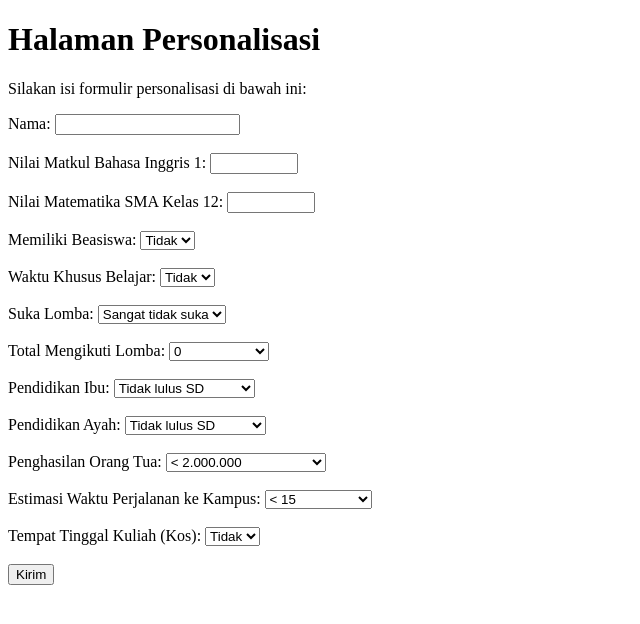
After one commit to akhfarisfz/TA_EssayGrading, a Flask app: page /personalisasi in a window 1280 px wide. The commit adds this page. Shown: the top 624 px of the page, without its empty margins (0-640 px from the left). Run offline with Flask 2, Linux system fonts and the light colour scheme.

Commit message:
Update personalisasi

```diff
--- a/app.py
+++ b/app.py
@@ -7,9 +7,13 @@ from transformers import AutoTokenizer, AutoModel
 from nlp_id.lemmatizer import Lemmatizer
 from flask import Flask, request, render_template, send_file
 import pandas as pd
+import matplotlib.pyplot as plt
+import seaborn as sns
+from sklearn.preprocessing import MinMaxScaler
+import pickle
 
 # Inisialisasi Flask
-app = Flask(__name__)
+app = Flask(__name__, static_folder="static")
 
 # Fungsi untuk melakukan preprocessing pada teks
 def preprocess_text(text):
@@ -134,6 +138,160 @@ def download_template():
     # Kembalikan file CSV sebagai tautan unduhan
     return send_file(csv_filename, as_attachment=True)
 
+
+
+
+# Fungsi untuk mengubah data masukan
+def transform_data(form_data):
+    def tr_nilai_matkul_bahasa_inggris_1(x):
+        if x >= 80:
+            return 7
+        elif x >= 75:
+            return 6
+        elif 70 > x >= 65:
+            return 5
+        elif 75 > x >= 70:
+            return 4
+        elif x >= 60:
+            return 3
+        elif x >= 55:
+            return 2
+        elif x >= 45:
+            return 1
+        else:
+            return 0
+
+    def tr_nilai_matematika_sma_kelas_12(x):
+        return float(x)
+
+    def tr_memiliki_beasiswa(x):
+        unique_value = ["Tidak", "Iya"]
+        return unique_value.index(x)
+
+    def tr_waktu_khusus_belajar(x):
+        unique_value = ["Tidak", "Iya"]
+        return unique_value.index(x)
+
+    def tr_suka_lomba(x):
+        unique_value = ["Sangat tidak suka", "Tidak suka", 'Netral', 'Suka', 'Sangat suka']
+        return unique_value.index(x)
+
+    def tr_total_mengikuti_lomba(x):
+        unique_value = ['0', '1-3', '4-10', '11-20', '>20']
+        return unique_value.index(x)
+
+    def tr_pendidikan_ibu(x):
+        unique_value = ['Tidak lulus SD', 'SD/sederajat', 'SMP/sederajat', 'SMA/sederajat', 'D1-D3', 'D4/Sarjana Terapan', 'S1/sederajat', 'S2/sederajat']
+        return unique_value.index(x)
+
+    def tr_pendidikan_ayah(x):
+        unique_value = ['Tidak lulus SD', 'SD/sederajat', 'SMP/sederajat', 'SMA/sederajat', 'D1-D3', 'D4/Sarjana Terapan', 'S1/sederajat', 'S2/sederajat']
+        return unique_value.index(x)
+
+    def tr_penghasilan_orang_tua(x):
+        unique_value = ['< 2.000.000', '2.000.000 - 4.000.000', '4.000.000 - 8.000.000', '8.000.000 - 40.000.000', '> 40.000.000']
+        return unique_value.index(x)
+
+    def tr_estimasi_waktu_perjalanan_ke_kampus(x):
+        unique_value = ['<15', '15-30', '30-60', '60-120', '>120']
+        return unique_value.index(x)
+
+    def tr_tempat_tinggal_kuliah_kos(x):
+        unique_value = ["Tidak", "Iya"]
+        return unique_value.index(x)
+
+    form_data['nilai_matkul_bahasa_inggris_1'] = tr_nilai_matkul_bahasa_inggris_1(form_data['nilai_matkul_bahasa_inggris_1'])
+    form_data['nilai_matematika_sma_kelas_12'] = tr_nilai_matematika_sma_kelas_12(form_data['nilai_matematika_sma_kelas_12'])
+    form_data['memiliki_beasiswa'] = tr_memiliki_beasiswa(form_data['memiliki_beasiswa'])
+    form_data['waktu_khusus_belajar'] = tr_waktu_khusus_belajar(form_data['waktu_khusus_belajar'])
+    form_data['suka_lomba'] = tr_suka_lomba(form_data['suka_lomba'])
+    form_data['total_mengikuti_lomba'] = tr_total_mengikuti_lomba(form_data['total_mengikuti_lomba'])
+    form_data['pendidikan_ibu'] = tr_pendidikan_ibu(form_data['pendidikan_ibu'])
+    form_data['pendidikan_ayah'] = tr_pendidikan_ayah(form_data['pendidikan_ayah'])
+    form_data['penghasilan_orang_tua'] = tr_penghasilan_orang_tua(form_data['penghasilan_orang_tua'])
+    form_data['estimasi_waktu_perjalanan_ke_kampus'] = tr_estimasi_waktu_perjalanan_ke_kampus(form_data['estimasi_waktu_perjalanan_ke_kampus'])
+    form_data['tempat_tinggal_kuliah_kos'] = tr_tempat_tinggal_kuliah_kos(form_data['tempat_tinggal_kuliah_kos'])
+
+    return form_data
+
+# Fungsi untuk memprediksi cluster
+def predict_cluster(data):
+    with open('./tools/scaler.pkl', 'rb') as scaler_path:
+        scaler = pickle.load(scaler_path)
+    with open('./model/model_kprototype.pkl', 'rb') as model_path:
+        model_kprototype = pickle.load(model_path)
+
+    scaled_columns = [
+        'memiliki_beasiswa',
+        'nilai_matkul_bahasa_inggris_1',
+        'nilai_matematika_sma_kelas_12',
+        'suka_lomba',
+        'total_mengikuti_lomba',
+        'pendidikan_ibu',
+        'pendidikan_ayah',
+        'penghasilan_orang_tua',
+        'estimasi_waktu_perjalanan_ke_kampus',
+    ]
+
+    data[scaled_columns] = scaler.transform(data[scaled_columns])
+    data = data.drop(columns=['nama'])
+    if 'cluster' in data.columns:
+        data = data.drop(columns=['cluster'])
+
+    cluster = model_kprototype.predict(data, categorical=[9])
+    del scaler
+    del model_kprototype
+    return cluster
+
+@app.route('/personalisasi')
+def personalisasi():
+    return render_template('personalisasi.html')
+
+@app.route('/submit', methods=['POST'])
+def submit():
+    form_data = {
+        'nama': request.form['nama'],
+        'nilai_matkul_bahasa_inggris_1': float(request.form['nilai_matkul_bahasa_inggris_1']),
+        'nilai_matematika_sma_kelas_12': float(request.form['nilai_matematika_sma_kelas_12']),
+        'memiliki_beasiswa': request.form['memiliki_beasiswa'],
+        'waktu_khusus_belajar': request.form['waktu_khusus_belajar'],
+        'suka_lomba': request.form['suka_lomba'],
+        'total_mengikuti_lomba': request.form['total_mengikuti_lomba'],
+        'pendidikan_ibu': request.form['pendidikan_ibu'],
+        'pendidikan_ayah': request.form['pendidikan_ayah'],
+        'penghasilan_orang_tua': request.form['penghasilan_orang_tua'],
+        'estimasi_waktu_perjalanan_ke_kampus': request.form['estimasi_waktu_perjalanan_ke_kampus'],
+        'tempat_tinggal_kuliah_kos': request.form['tempat_tinggal_kuliah_kos'],
+    }
+
+    # Ubah data formulir menggunakan fungsi transform_data
+    transformed_data = transform_data(form_data)
+
+    # Masukkan data yang telah diubah ke dalam DataFrame
+    df = pd.DataFrame([transformed_data])
+
+    # Prediksi cluster untuk data tersebut
+    df['cluster'] = predict_cluster(df)
+
+    # Visualisasi analisis cluster
+    sns.set(style="whitegrid")  # Gaya plot seaborn
+
+    # Hitung jumlah data dalam setiap cluster
+    cluster_counts = df['cluster'].value_counts().reset_index()
+    cluster_counts.columns = ['Cluster', 'Count']
+
+    # Buat plot bar untuk jumlah data dalam setiap cluster
+    plt.figure(figsize=(8, 6))
+    ax = sns.barplot(x='Cluster', y='Count', data=cluster_counts, palette='viridis')
+    ax.set(xlabel='Cluster', ylabel='Jumlah Data', title='Distribusi Data dalam Setiap Cluster')
+
+    # Simpan plot sebagai gambar
+    plot_filename = 'cluster_distribution.png'
+    plt.savefig(plot_filename, format='png')
+
+    # Tampilkan hasil personalisasi di halaman hasil bersama dengan gambar plot
+    return render_template('hasil.html', data=transformed_data, cluster=df['cluster'].values[0], plot_filename=plot_filename)
+
 # Menjalankan aplikasi Flask
 if __name__ == '__main__':
     app.run(debug=True)
--- a/templates/dashboard.html
+++ b/templates/dashboard.html
@@ -56,7 +56,7 @@
         <div class="widget">
             <h2>Personalisasi</h2>
             <p>Personalisasi adalah penyesuaian pengalaman belajar berdasarkan kemampuan dan preferensi siswa.</p>
-            <a href="#" class="btn btn-outline-primary">Buka Fitur</a>
+            <a href="/personalisasi" class="btn btn-outline-primary">Buka Fitur</a>
         </div>
 
         <!-- Grafik
--- /dev/null
+++ b/templates/personalisasi.html
@@ -0,0 +1,103 @@
+<!DOCTYPE html>
+<html lang="en">
+<head>
+    <meta charset="UTF-8">
+    <meta name="viewport" content="width=device-width, initial-scale=1.0">
+    <title>Halaman Personalisasi</title>
+</head>
+<body>
+    <h1>Halaman Personalisasi</h1>
+    <p>Silakan isi formulir personalisasi di bawah ini:</p>
+
+    <form method="POST" action="/submit">
+        <label for="nama">Nama:</label>
+        <input type="text" id="nama" name="nama" required><br><br>
+
+        <label for="nilai_matkul_bahasa_inggris_1">Nilai Matkul Bahasa Inggris 1:</label>
+        <input type="number" id="nilai_matkul_bahasa_inggris_1" name="nilai_matkul_bahasa_inggris_1" min="0" max="100" step="0.01" required><br><br>
+
+        <label for="nilai_matematika_sma_kelas_12">Nilai Matematika SMA Kelas 12:</label>
+        <input type="number" id="nilai_matematika_sma_kelas_12" name="nilai_matematika_sma_kelas_12" min="0" max="100" step="0.01" required><br><br>
+
+        <label for="memiliki_beasiswa">Memiliki Beasiswa:</label>
+        <select id="memiliki_beasiswa" name="memiliki_beasiswa" required>
+            <option value="Tidak">Tidak</option>
+            <option value="Iya">Iya</option>
+        </select><br><br>
+
+        <label for="waktu_khusus_belajar">Waktu Khusus Belajar:</label>
+        <select id="waktu_khusus_belajar" name="waktu_khusus_belajar" required>
+            <option value="Tidak">Tidak</option>
+            <option value="Iya">Iya</option>
+        </select><br><br>
+
+        <label for="suka_lomba">Suka Lomba:</label>
+        <select id="suka_lomba" name="suka_lomba" required>
+            <option value="Sangat tidak suka">Sangat tidak suka</option>
+            <option value="Tidak suka">Tidak suka</option>
+            <option value="Netral">Netral</option>
+            <option value="Suka">Suka</option>
+            <option value="Sangat suka">Sangat suka</option>
+        </select><br><br>
+
+        <label for="total_mengikuti_lomba">Total Mengikuti Lomba:</label>
+        <select id="total_mengikuti_lomba" name="total_mengikuti_lomba" required>
+            <option value="0">0</option>
+            <option value="1-3">1-3</option>
+            <option value="4-10">4-10</option>
+            <option value="11-20">11-20</option>
+            <option value=">20">Lebih dari 20</option>
+        </select><br><br>
+
+        <label for="pendidikan_ibu">Pendidikan Ibu:</label>
+        <select id="pendidikan_ibu" name="pendidikan_ibu" required>
+            <option value="Tidak lulus SD">Tidak lulus SD</option>
+            <option value="SD/sederajat">SD/sederajat</option>
+            <option value="SMP/sederajat">SMP/sederajat</option>
+            <option value="SMA/sederajat">SMA/sederajat</option>
+            <option value="D1-D3">D1-D3</option>
+            <option value="D4/Sarjana Terapan">D4/Sarjana Terapan</option>
+            <option value="S1/sederajat">S1/sederajat</option>
+            <option value="S2/sederajat">S2/sederajat</option>
+        </select><br><br>
+
+        <label for="pendidikan_ayah">Pendidikan Ayah:</label>
+        <select id="pendidikan_ayah" name="pendidikan_ayah" required>
+            <option value="Tidak lulus SD">Tidak lulus SD</option>
+            <option value="SD/sederajat">SD/sederajat</option>
+            <option value="SMP/sederajat">SMP/sederajat</option>
+            <option value="SMA/sederajat">SMA/sederajat</option>
+            <option value="D1-D3">D1-D3</option>
+            <option value="D4/Sarjana Terapan">D4/Sarjana Terapan</option>
+            <option value="S1/sederajat">S1/sederajat</option>
+            <option value="S2/sederajat">S2/sederajat</option>
+        </select><br><br>
+
+        <label for="penghasilan_orang_tua">Penghasilan Orang Tua:</label>
+        <select id="penghasilan_orang_tua" name="penghasilan_orang_tua" required>
+            <option value="< 2.000.000">< 2.000.000</option>
+            <option value="2.000.000 - 4.000.000">2.000.000 - 4.000.000</option>
+            <option value="4.000.000 - 8.000.000">4.000.000 - 8.000.000</option>
+            <option value="8.000.000 - 40.000.000">8.000.000 - 40.000.000</option>
+            <option value="> 40.000.000">Lebih dari 40.000.000</option>
+        </select><br><br>
+
+        <label for="estimasi_waktu_perjalanan_ke_kampus">Estimasi Waktu Perjalanan ke Kampus:</label>
+        <select id="estimasi_waktu_perjalanan_ke_kampus" name="estimasi_waktu_perjalanan_ke_kampus" required>
+            <option value="<15">< 15</option>
+            <option value="15-30">15-30</option>
+            <option value="30-60">30-60</option>
+            <option value="60-120">60-120</option>
+            <option value=">120">Lebih dari 120</option>
+        </select><br><br>
+
+        <label for="tempat_tinggal_kuliah_kos">Tempat Tinggal Kuliah (Kos):</label>
+        <select id="tempat_tinggal_kuliah_kos" name="tempat_tinggal_kuliah_kos" required>
+            <option value="Tidak">Tidak</option>
+            <option value="Iya">Iya</option>
+        </select><br><br>
+
+        <input type="submit" value="Kirim">
+    </form>
+</body>
+</html>
```
Also changed, not shown: requirements.txt (added, +7 -0 lines), templates/hasil.html (added, +38 -0 lines), cluster_distribution.png (added), static/cluster_distribution.png (added), 2 other files.
